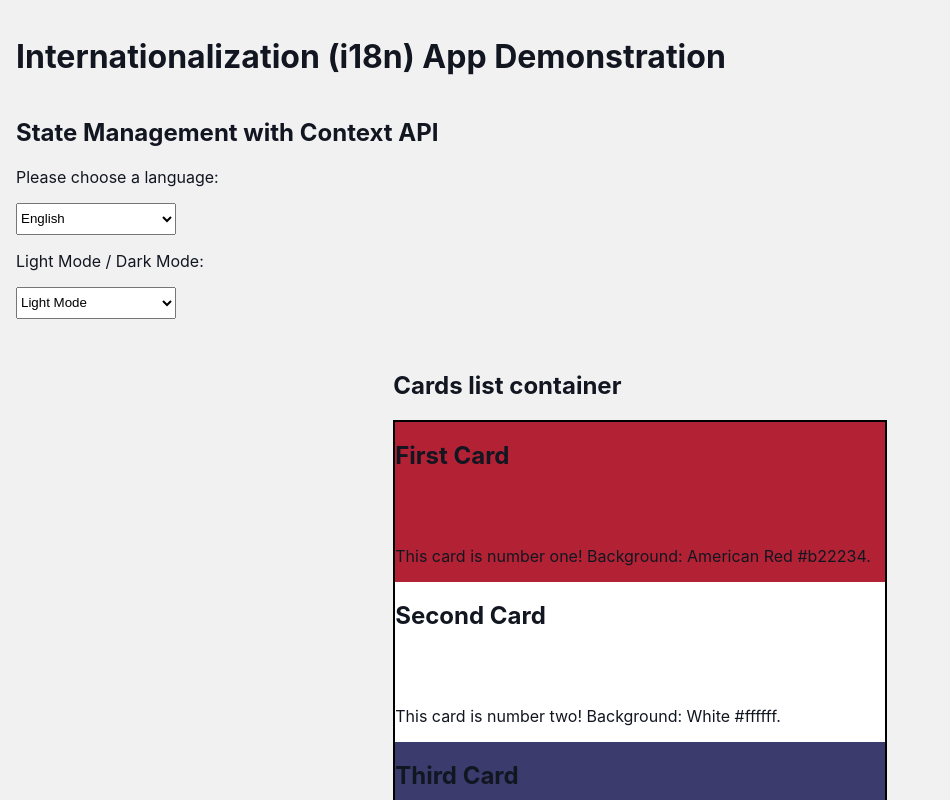
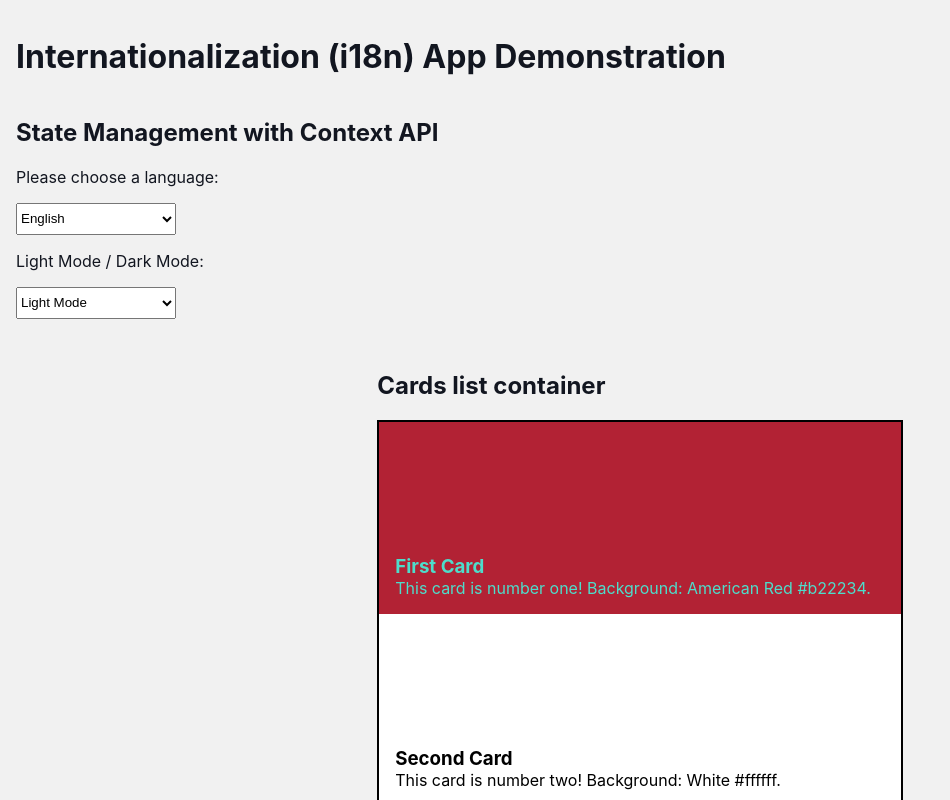
Before and after one commit to alossix/i18n-demo, a React (Create React App) app: page / in a window 1280 px wide. Shown: the top 800 px of the page, without its empty margins (0-950 px from the left). Built offline with nearby package versions, Linux system fonts and the light colour scheme.

Commit message:
Styling changes

```diff
--- a/src/Components/CardsList/CardsList.js
+++ b/src/Components/CardsList/CardsList.js
@@ -5,6 +5,7 @@ import LangContext from '../../store/lang-context';
 import {
   CardsListContainer,
   CardsListElem,
+  CardsListTitle,
   Card,
   CardTitle,
   CardText,
@@ -40,7 +41,7 @@ const CardsList = () => {
 
   return (
     <CardsListContainer>
-      <CardTitle>{text.containerTitle}</CardTitle>
+      <CardsListTitle>{text.containerTitle}</CardsListTitle>
       <CardsListElem>
         <Card bg={language === 'en' ? '#b22234' : '#008c45'}>
           <CardTitle>{text.firstCardTitle}</CardTitle>
--- a/src/Components/CardsList/styles.js
+++ b/src/Components/CardsList/styles.js
@@ -18,12 +18,23 @@ export const CardsListElem = styled.section`
 export const Card = styled.article`
   display: flex;
   flex-direction: column;
-  justify-content: space-between;
+  justify-content: flex-end;
   align-items: flex-start;
   height: 10rem;
   background-color: ${(p) => p.bg};
+  padding: 1rem;
 `;
 
-export const CardTitle = styled.h2``;
+export const CardsListTitle = styled.h2``;
 
-export const CardText = styled.p``;
+export const CardTitle = styled.h3`
+  color: white;
+  mix-blend-mode: difference;
+  margin: 0;
+`;
+
+export const CardText = styled.p`
+  color: white;
+  mix-blend-mode: difference;
+  margin: 0;
+`;
--- a/src/theme.js
+++ b/src/theme.js
@@ -9,8 +9,8 @@ export const GlobalStyles = createGlobalStyle`
     font-family: -apple-system, BlinkMacSystemFont, 'Segoe UI', 'Roboto',
     'Oxygen', 'Ubuntu', 'Cantarell', 'Fira Sans', 'Droid Sans',
     'Helvetica Neue', sans-serif;
-  -webkit-font-smoothing: antialiased;
-  -moz-osx-font-smoothing: grayscale;
+      -webkit-font-smoothing: antialiased;
+      -moz-osx-font-smoothing: grayscale;
   }
 `;
 
```
